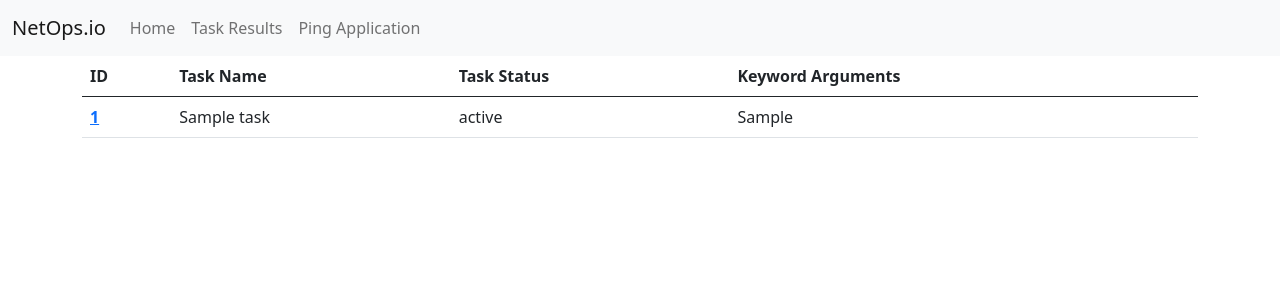
After one commit to jtdub/netops.io, a Django app: template netopsio/home/templates/home/results.html in a window 1280 px wide. The commit adds this page. Shown: the top 300 px of the page. Run offline with Django 3.2, Linux system fonts and the light colour scheme; the template is opened without the code that fills it: most values are stand-ins (such as "Sample title", 1, 10 or a date in 2020); parts of the project's set-up code (start-up, migrations or seed data) failed here and were passed over.

Commit message:
update html

```diff
--- a/netopsio/home/templates/home/base.html
+++ b/netopsio/home/templates/home/base.html
@@ -1,4 +1,4 @@
 {% extends "base.html" %}
 {% block content %}
-{{ title }}
+<div class="container">{{ title }}</div>
 {% endblock %}
--- /dev/null
+++ b/netopsio/home/templates/home/results.html
@@ -0,0 +1,23 @@
+{% extends "base.html" %}
+{% block content %}
+<div class="container">
+    <table class="table">
+        <thead>
+            <th scope="col">ID</th>
+            <th scope="col">Task Name</th>
+            <th scope="col">Task Status</th>
+            <th scope="col">Keyword Arguments</th>
+        </thead>
+        <tbody>
+        {% for task in results %}
+            <tr>
+                <th scope="row"><a href="/results/{{ task.task_id }}">{{ task.task_id }}</a></th>
+                <td>{{ task.task_name }}</td>
+                <td>{{ task.status }}</td>
+                <td>{{ task.task_kwargs }}</td>
+            </tr>
+        {% endfor %}
+        </tbody>
+    </table>
+</div>
+{% endblock %}
--- a/netopsio/home/urls.py
+++ b/netopsio/home/urls.py
@@ -5,5 +5,6 @@ from . import views
 app_name = ""  # pylint: disable=invalid-name
 urlpatterns = [
     path("", views.index, name="home_index"),
-    path("result/<str:task_id>/", views.result, name="results_page"),
+    path("results/", views.results, name="home_results"),
+    path("results/<str:task_id>/", views.result_details, name="results_details"),
 ]
--- a/netopsio/ping/templates/ping/base.html
+++ b/netopsio/ping/templates/ping/base.html
@@ -3,6 +3,6 @@
 <div class="container">
     <p>{{ host }}</p>
     <p>{{ status }}</p>
-    <a href="/result/{{ id }}">Fetch Task Result</a>
+    <a href="/results/{{ id }}">Fetch Task Result</a>
 </div>
 {% endblock %}
--- a/netopsio/templates/base.html
+++ b/netopsio/templates/base.html
@@ -10,7 +10,21 @@
   </head>
   <body>
     <script src="https://cdn.jsdelivr.net/npm/bootstrap@5.1.0/dist/js/bootstrap.bundle.min.js" integrity="sha384-U1DAWAznBHeqEIlVSCgzq+c9gqGAJn5c/t99JyeKa9xxaYpSvHU5awsuZVVFIhvj" crossorigin="anonymous"></script>
-    <h1>NetOps.io</h1>
+    <nav class="navbar navbar-expand-lg navbar-light bg-light">
+      <div class="container-fluid">
+        <a class="navbar-brand" href="#">NetOps.io</a>
+        <button class="navbar-toggler" type="button" data-bs-toggle="collapse" data-bs-target="#navbarNavAltMarkup" aria-controls="navbarNavAltMarkup" aria-expanded="false" aria-label="Toggle navigation">
+          <span class="navbar-toggler-icon"></span>
+        </button>
+        <div class="collapse navbar-collapse" id="navbarNavAltMarkup">
+          <div class="navbar-nav">
+            <a class="nav-link" href="/">Home</a>
+            <a class="nav-link" href="/results/">Task Results</a>
+            <a class="nav-link" href="/ping/">Ping Application</a>
+          </div>
+        </div>
+      </div>
+    </nav>
     {% block content %}
     {% endblock %}
   </body>
```
Also changed, not shown: netopsio/home/views.py (+11 -3 lines), netopsio/home/templates/home/result_details.html (renamed from netopsio/home/templates/home/result.html).
